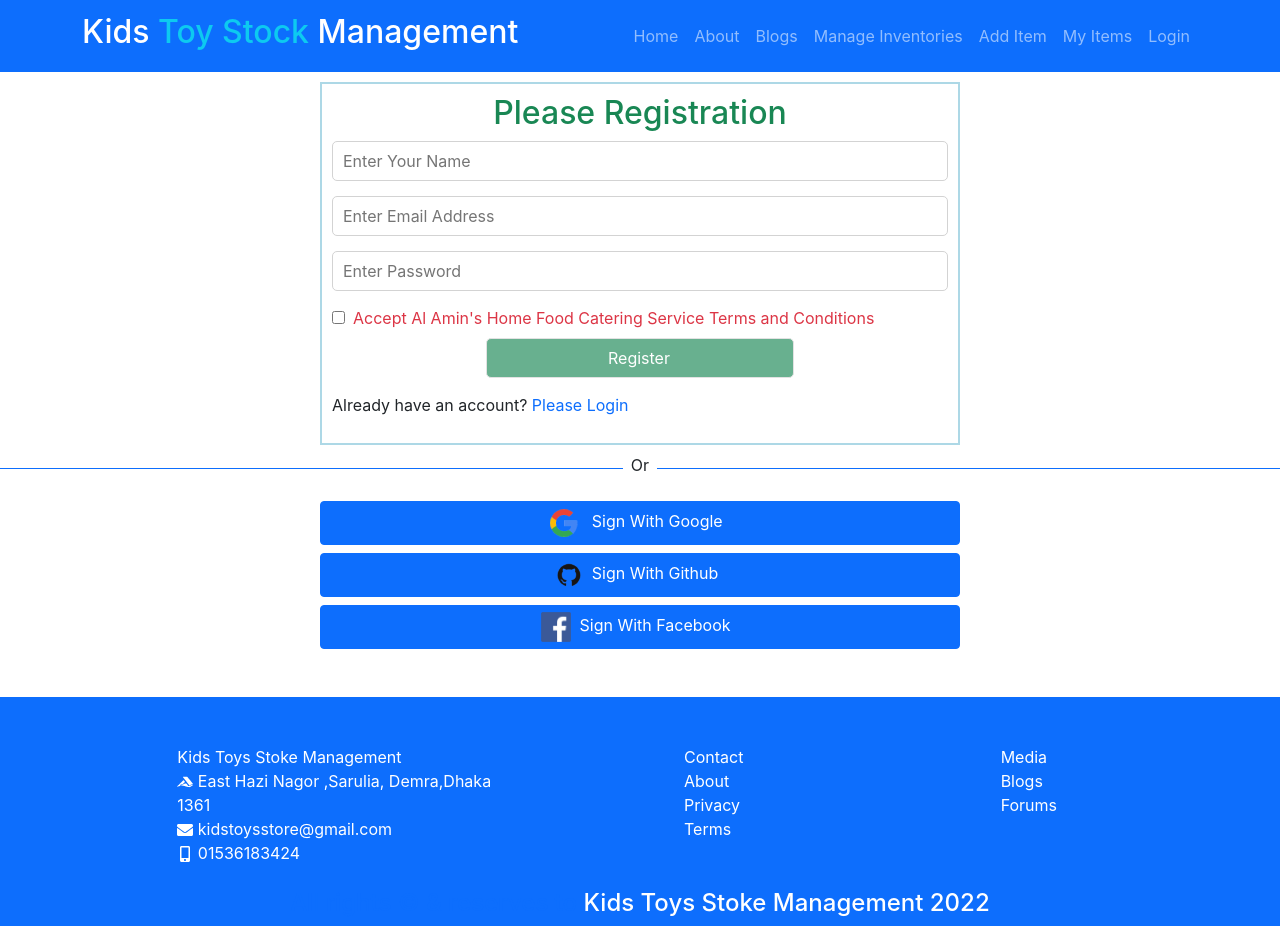
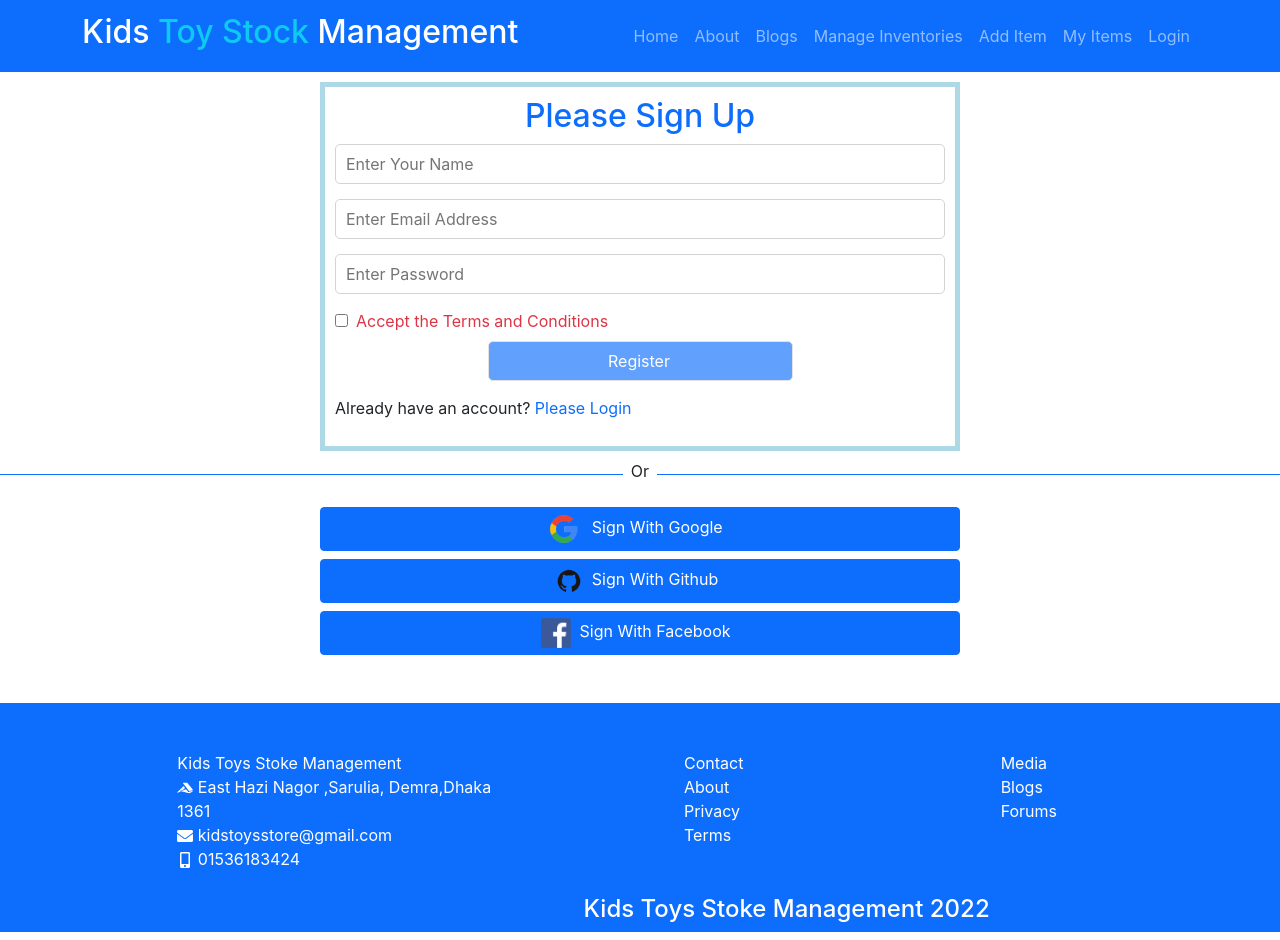
Before and after one commit to alamin1246/warehouse-management-client-side, a React (Create React App) app: page /register in a window 1280 px wide. Built offline with nearby package versions, Linux system fonts and the light colour scheme; no server answers.

Commit message:
signup page updated

```diff
--- a/src/Pages/Login/Register/Register.css
+++ b/src/Pages/Login/Register/Register.css
@@ -1,7 +1,7 @@
 .register-form{
     margin: 0 auto;
     width: 50%;
-    border: 2px solid lightblue;
+    border: 5px solid lightblue;
     margin-top: 10px;
     padding: 10px;
 }
--- a/src/Pages/Login/Register/Register.js
+++ b/src/Pages/Login/Register/Register.js
@@ -44,7 +44,7 @@ const Register = () => {
     return (
         <div >
             <div className='register-form'>
-                <h2 style={{ textAlign: 'center' }} className='text-success'>Please Registration</h2>
+                <h2 style={{ textAlign: 'center' }} className='text-primary'>Please Sign Up</h2>
                 <form onSubmit={handleRegister}>
                     <input type="text" name="name" id="" placeholder='Enter Your Name' />
 
@@ -54,10 +54,10 @@ const Register = () => {
 
                     <input onClick={() => setAgree(!agree)} type="checkbox" name="terms" id="terms" />
 
-                    <label className={`ps-2 ${agree ? '' : 'text-danger'}`} htmlFor="terms">Accept Al Amin's Home Food Catering Service Terms and Conditions</label>
+                    <label className={`ps-2 ${agree ? '' : 'text-danger'}`} htmlFor="terms">Accept the Terms and Conditions</label>
                     <input
                         disabled={!agree}
-                        className='w-50 mx-auto btn btn-success mt-2'
+                        className='w-50 mx-auto btn btn-primary mt-2'
                         type="submit"
                         value="Register" />
                 </form>
```
